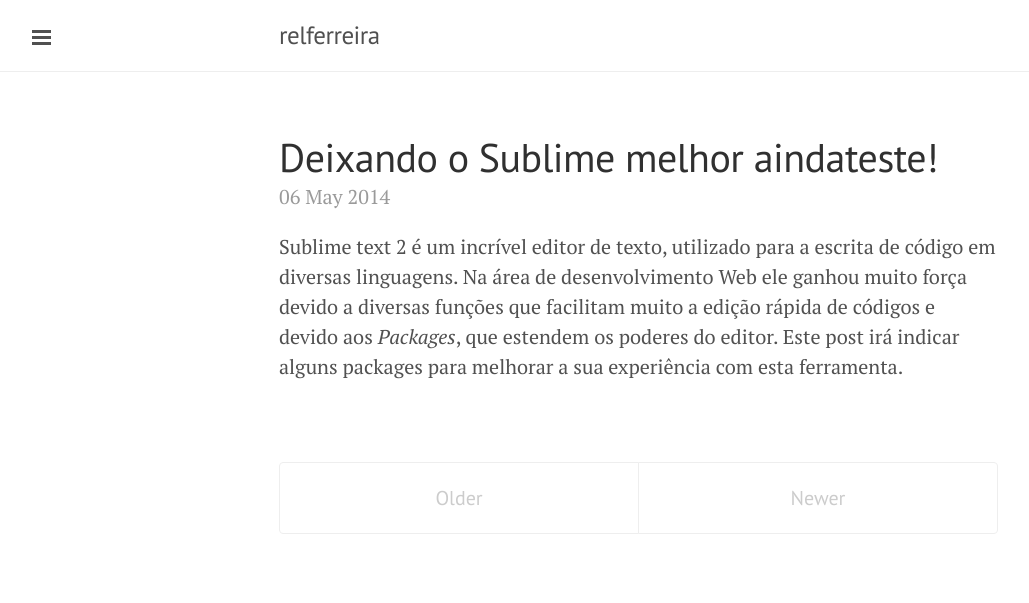
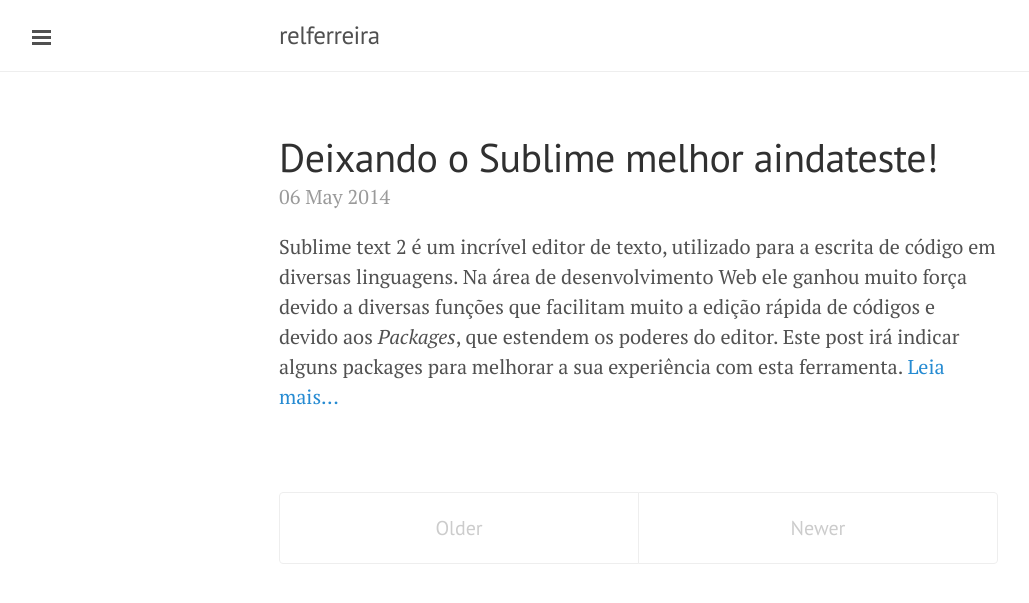
Before and after one commit to relferreira/relferreira.github.io, a Jekyll site: the page built from index.html, in a window 1280 px wide. Shown: the top 603 px of the page, without its empty margins (1-1030 px from the left). Built offline with Jekyll 4.4.1, drawn with Linux system fonts in a browser that asks for light colours; the list of posts is cut into pages by our own code.

Commit message:
Updated index.html

```diff
--- a/index.html
+++ b/index.html
@@ -21,6 +21,7 @@
       {% else %}
         {{ post.content | strip_html | truncatewords:100 }}
       {% endif %}
+      <a href="{{ post.url }}">Leia mais...</a>
     </div>
   </div>
   {% endfor %}
```
